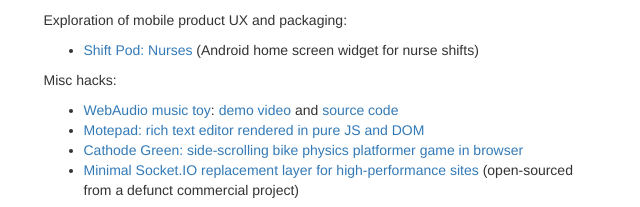
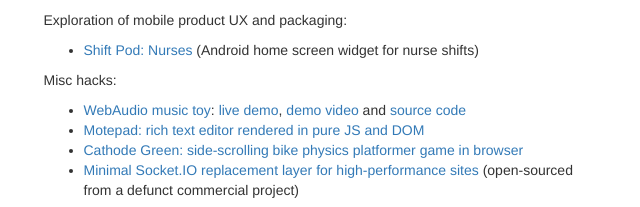
Before and after one commit to unframework/unframework-website, a Jekyll site: the page built from index.md, in a window 1280 px wide. Shown: the part 1419-1626 px from the top of the page, without its empty margins (319-959 px from the left). Built offline with Jekyll 4.4.1, drawn with Linux system fonts in a browser that asks for light colours.

Commit message:
Add link to live demo of music toy

```diff
--- a/index.md
+++ b/index.md
@@ -61,7 +61,7 @@
 
 Misc hacks:
 
-* [WebAudio music toy](/webaudio-music-toy): [demo video](https://www.youtube.com/watch?v=uZM0nfuLfxM) and [source code](https://github.com/unframework/eltrn)
+* [WebAudio music toy](/webaudio-music-toy): [live demo](http://unframework.github.io/eltrn/), [demo video](https://www.youtube.com/watch?v=uZM0nfuLfxM) and [source code](https://github.com/unframework/eltrn)
 * [Motepad: rich text editor rendered in pure JS and DOM](https://github.com/unframework/motepad)
 * [Cathode Green: side-scrolling bike physics platformer game in browser](https://github.com/unframework/cathode-green)
 * [Minimal Socket.IO replacement layer for high-performance sites](https://github.com/unframework/fusio) (open-sourced from a defunct commercial project)
```
